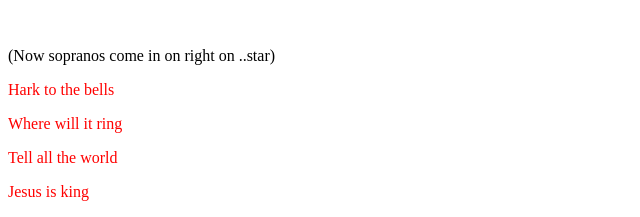
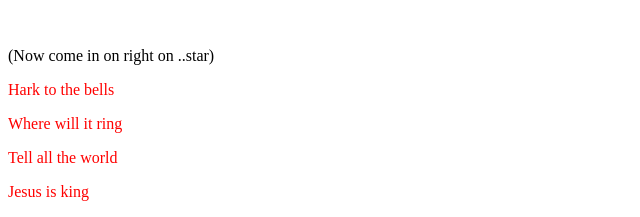
Before and after one commit to sm7-s/Carol-of-the-bell-Soprano, a plain HTML site: page index.html in a window 1280 px wide. Shown: the part 397-614 px from the top of the page, 0-640 px from the left. Drawn offline with Linux system fonts and the light colour scheme.

Commit message:
Update index.html

```diff
--- a/index.html
+++ b/index.html
@@ -19,7 +19,7 @@
   <p> Field and fountain, moor and mountain, </p>
   <p> Following yonder....</p>
   <br>
-  <p> (Now sopranos come in on right on ..star) </p>
+  <p> (Now come in on right on ..star) </p>
   <p style="color:red"> Hark to the bells </p>
   <p style="color:red"> Where will it ring </p>
   <p style="color:red"> Tell all the world </p>
@@ -98,7 +98,6 @@
   <p>(bass and tenor only) </p>
   <p> dong </p>
   <br>
-  <br>
   <p><strong> end of song </strong></p>
   </body>
 </html>
```
